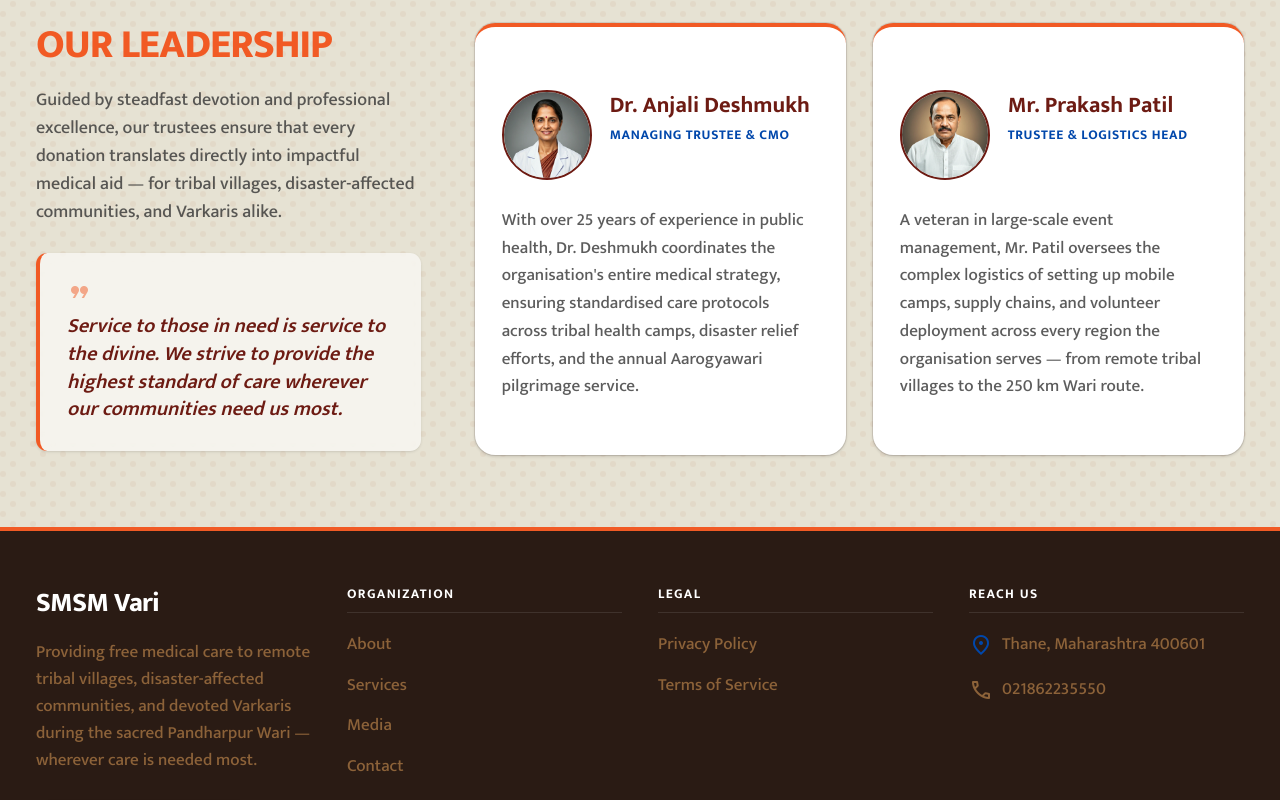
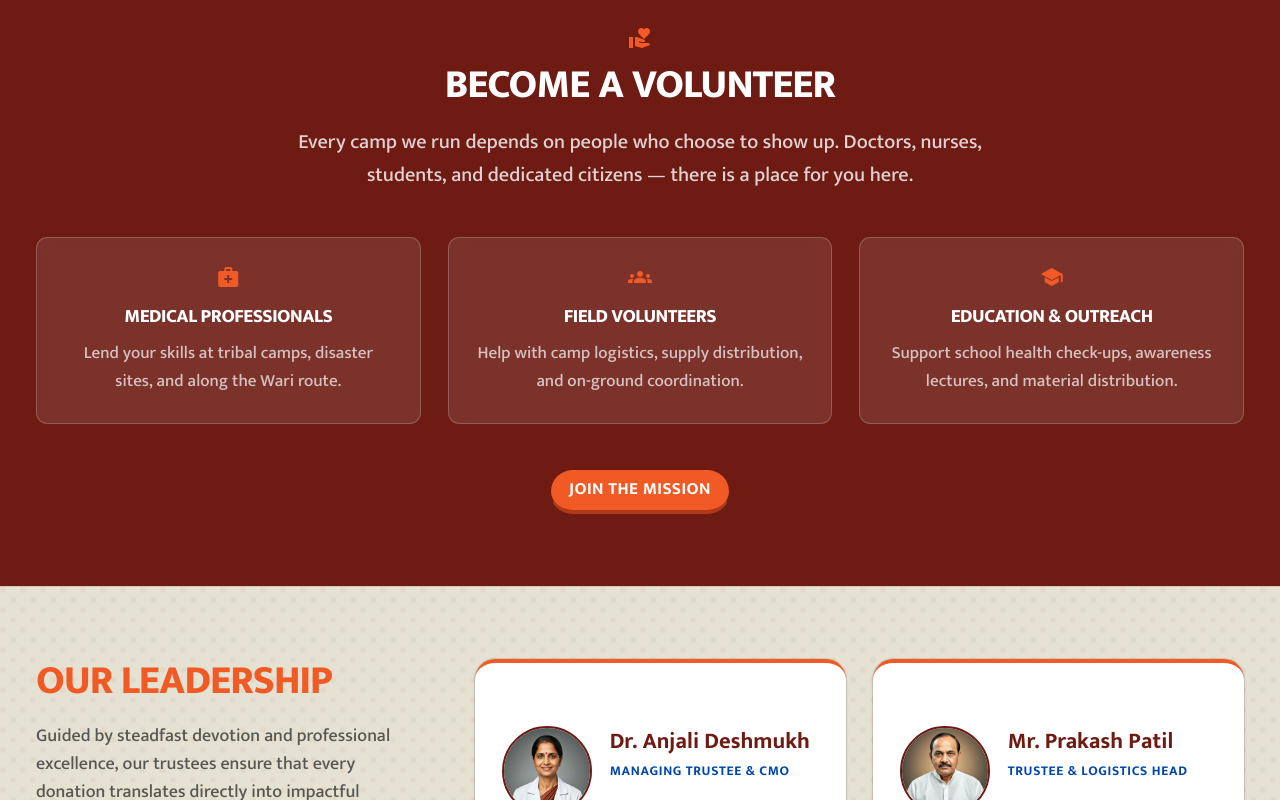
Before and after one commit to Abhi-Survase/SMSMVari_Landing, a Next.js app in the folder smsmvari-frontend/: page / in a window 1280 px wide. Shown: the part 3540-4340 px from the top of the page. Built offline with nearby package versions, Linux system fonts and the light colour scheme.

Commit message:
Added Volunteer section on homepage and updated Footer links

```diff
--- a/smsmvari-frontend/src/app/(home)/page.jsx
+++ b/smsmvari-frontend/src/app/(home)/page.jsx
@@ -394,6 +394,79 @@ export default function HomePage() {
 
           <QrSection />
 
+          {/* Become a Volunteer Section */}
+          <section className="py-16 px-4 md:px-8 bg-secondary border-t-4 border-primary">
+            <div className="max-w-6xl mx-auto">
+              <div className="text-center mb-10">
+                <span
+                  className="material-symbols-outlined text-primary text-5xl mb-3 block"
+                  style={{ fontVariationSettings: "'FILL' 1" }}
+                >
+                  volunteer_activism
+                </span>
+                <h2 className="font-heading text-3xl md:text-4xl text-white font-black uppercase tracking-tight mb-4">
+                  Become a Volunteer
+                </h2>
+                <p className="text-white/80 text-lg font-medium leading-relaxed max-w-2xl mx-auto">
+                  Every camp we run depends on people who choose to show up.
+                  Doctors, nurses, students, and dedicated citizens — there is a
+                  place for you here.
+                </p>
+              </div>
+
+              <div className="grid grid-cols-1 sm:grid-cols-3 gap-6 mb-10">
+                {[
+                  {
+                    icon: "medical_services",
+                    title: "Medical Professionals",
+                    description:
+                      "Lend your skills at tribal camps, disaster sites, and along the Wari route.",
+                  },
+                  {
+                    icon: "groups",
+                    title: "Field Volunteers",
+                    description:
+                      "Help with camp logistics, supply distribution, and on-ground coordination.",
+                  },
+                  {
+                    icon: "school",
+                    title: "Education & Outreach",
+                    description:
+                      "Support school health check-ups, awareness lectures, and material distribution.",
+                  },
+                ].map(({ icon, title, description }) => (
+                  <div
+                    key={title}
+                    className="bg-white/10 backdrop-blur-sm rounded-lg border border-white/20 p-6 text-center"
+                  >
+                    <span
+                      className="material-symbols-outlined text-primary text-3xl mb-3 block"
+                      style={{ fontVariationSettings: "'FILL' 1" }}
+                    >
+                      {icon}
+                    </span>
+                    <h3 className="font-heading text-base font-black text-white mb-2 uppercase tracking-tight">
+                      {title}
+                    </h3>
+                    <p className="text-sm text-white/70 font-medium leading-relaxed">
+                      {description}
+                    </p>
+                  </div>
+                ))}
+              </div>
+
+              <div className="text-center">
+                <Button
+                  asChild
+                  size="lg"
+                  className="uppercase font-bold tracking-wide border-b-4 border-b-primary/50 active:border-b-0 active:translate-y-1"
+                >
+                  <Link href="/join">Join the Mission</Link>
+                </Button>
+              </div>
+            </div>
+          </section>
+
           {/* Leadership Section */}
           <div
             className="w-full border-t border-[rgba(140,98,57,0.2)]"
--- a/smsmvari-frontend/src/components/Footer.jsx
+++ b/smsmvari-frontend/src/components/Footer.jsx
@@ -1,4 +1,6 @@
 "use client";
+
+import Link from "next/link";
 
 export default function Footer() {
   return (
@@ -31,9 +33,11 @@ export default function Footer() {
           </div>
 
           <div className="flex gap-4 mt-2">
+            {/* TODO: replace # with your social media profile URL */}
             <a
               href="#"
               className="text-primary hover:text-white transition-colors"
+              aria-label="Share"
             >
               <span
                 className="material-symbols-outlined"
@@ -42,9 +46,11 @@ export default function Footer() {
                 share
               </span>
             </a>
+            {/* TODO: confirm official email address with the trust */}
             <a
-              href="#"
+              href="mailto:contact@smsmvari.org"
               className="text-primary hover:text-white transition-colors"
+              aria-label="Email us"
             >
               <span
                 className="material-symbols-outlined"
@@ -61,30 +67,30 @@ export default function Footer() {
           <h5 className="font-bold text-xs text-white uppercase tracking-widest mb-1 border-b border-white/10 pb-2">
             Organization
           </h5>
-          <a
-            href="#"
+          <Link
+            href="/about"
             className="text-sm text-muted-foreground hover:text-primary transition-colors"
           >
             About
-          </a>
-          <a
-            href="#"
+          </Link>
+          <Link
+            href="/activities"
             className="text-sm text-muted-foreground hover:text-primary transition-colors"
           >
-            Services
-          </a>
-          <a
-            href="#"
+            Our Activities
+          </Link>
+          <Link
+            href="/gallery"
             className="text-sm text-muted-foreground hover:text-primary transition-colors"
           >
-            Media
-          </a>
-          <a
-            href="#"
+            Gallery
+          </Link>
+          <Link
+            href="/join"
             className="text-sm text-muted-foreground hover:text-primary transition-colors"
           >
-            Contact
-          </a>
+            Join Us
+          </Link>
         </div>
 
         {/* Links Column 2 */}
@@ -92,12 +98,14 @@ export default function Footer() {
           <h5 className="font-bold text-xs text-white uppercase tracking-widest mb-1 border-b border-white/10 pb-2">
             Legal
           </h5>
+          {/* TODO: create /privacy-policy page */}
           <a
             href="#"
             className="text-sm text-muted-foreground hover:text-primary transition-colors"
           >
             Privacy Policy
           </a>
+          {/* TODO: create /terms-of-service page */}
           <a
             href="#"
             className="text-sm text-muted-foreground hover:text-primary transition-colors"
@@ -111,16 +119,25 @@ export default function Footer() {
           <h5 className="font-bold text-xs text-white uppercase tracking-widest mb-1 border-b border-white/10 pb-2">
             Reach Us
           </h5>
-          <div className="flex items-start gap-2 text-muted-foreground text-sm">
+          <a
+            href="https://maps.google.com/?q=Thane,Maharashtra"
+            target="_blank"
+            rel="noopener noreferrer"
+            className="flex items-start gap-2 text-muted-foreground text-sm hover:text-primary transition-colors"
+          >
             <span className="material-symbols-outlined text-sm mt-0.5 text-brand-blue">
               location_on
             </span>
             <span>Thane, Maharashtra 400601</span>
-          </div>
-          <div className="flex items-center gap-2 text-muted-foreground text-sm mt-1">
+          </a>
+          <a
+            href="tel:+912186235550"
+            className="flex items-center gap-2 text-muted-foreground text-sm mt-1 hover:text-primary transition-colors"
+          >
             <span className="material-symbols-outlined text-sm">call</span>
+            {/* TODO: confirm registered phone number with the trust */}
             <span>021862235550</span>
-          </div>
+          </a>
         </div>
       </div>
 
```
